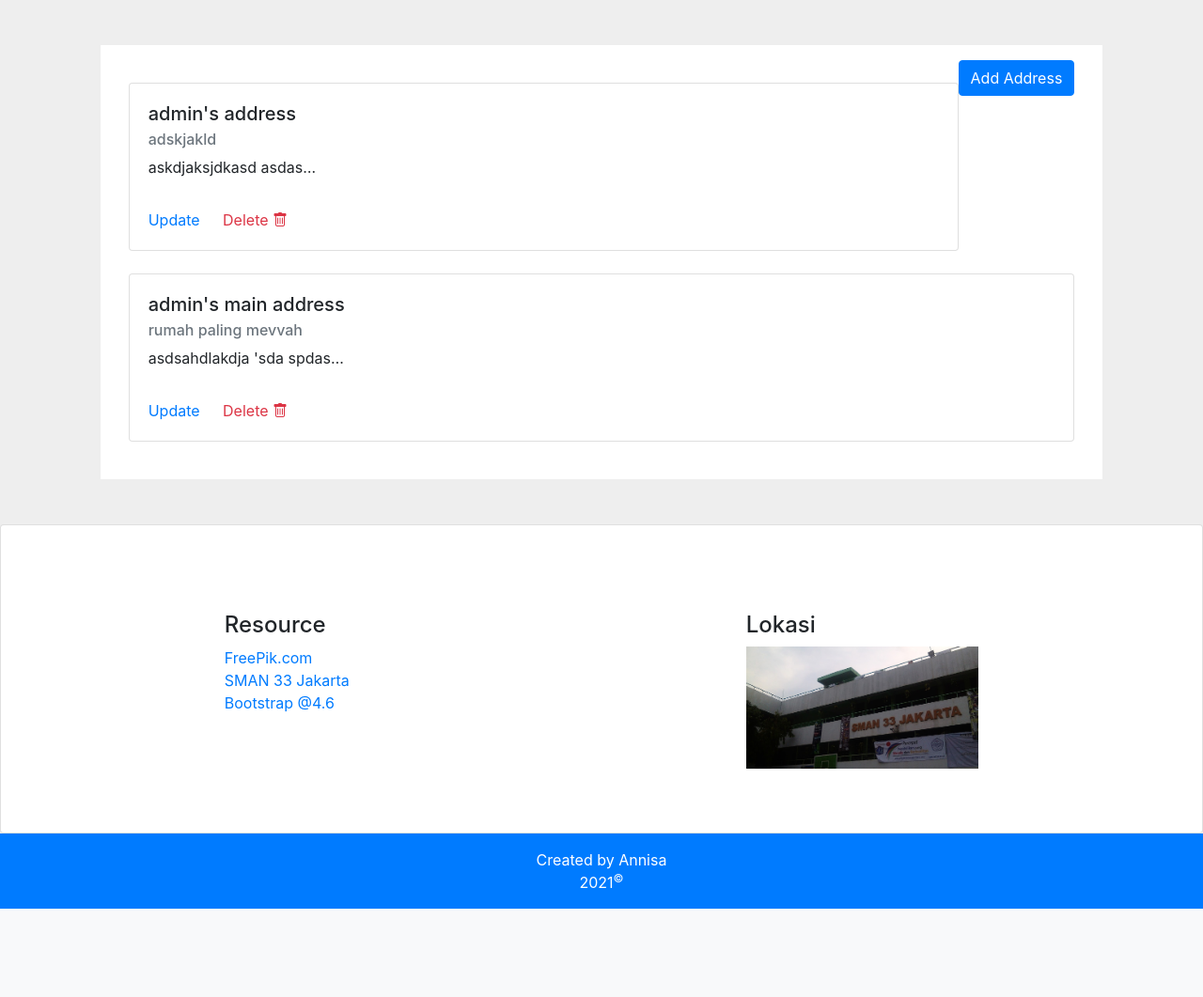
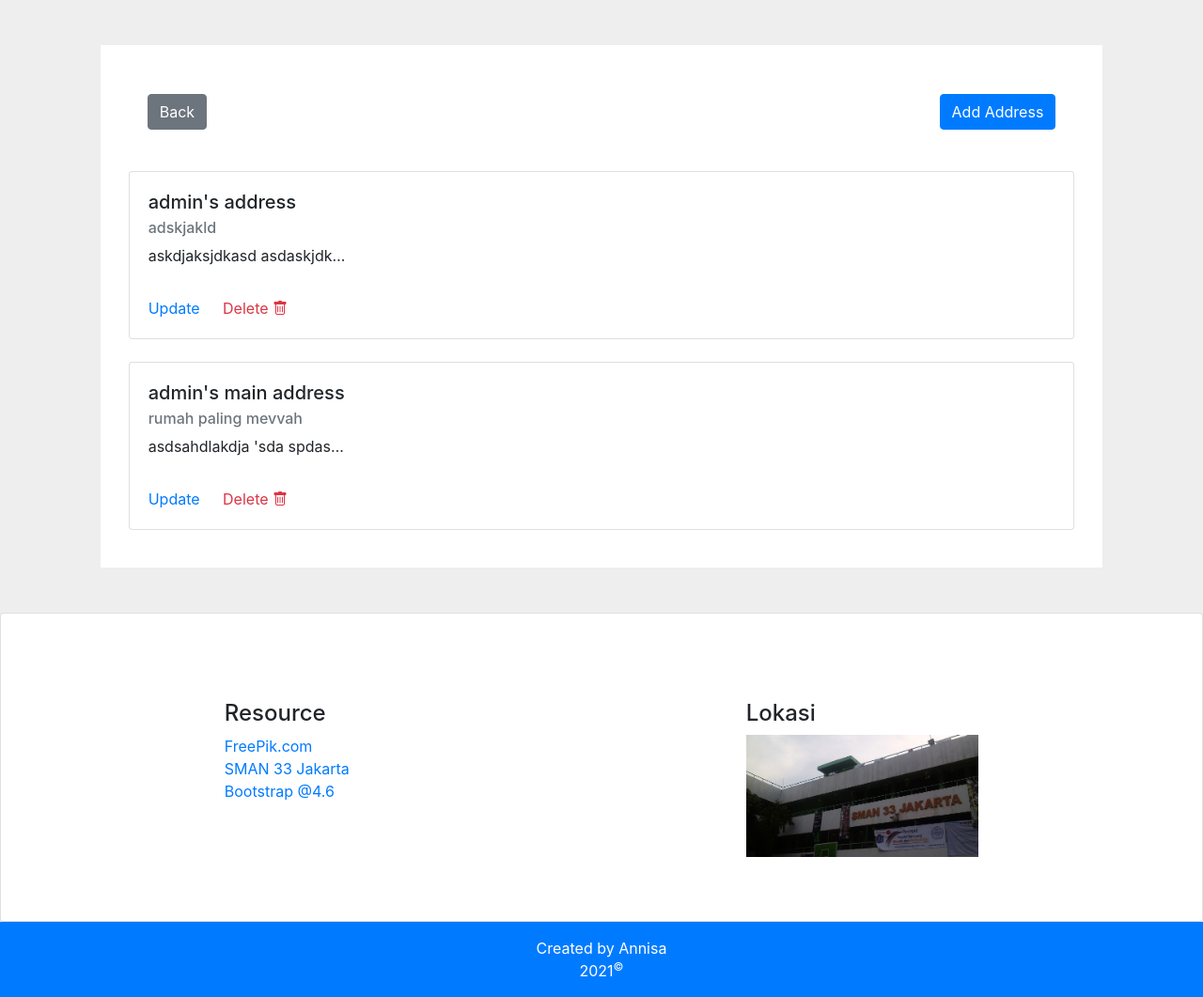
Before and after one commit to annisa-maharani/portfolio, a Django app: page /profile/address in a window 1280 px wide. Shown: the part 56-1117 px from the top of the page at 94% size. Before the commit the page ends 1023 px from the top, so only its background shows below. Run offline with Django 3.2, Linux system fonts and the light colour scheme; a user stored in the database is signed in; data comes from the database, SQL or seed files in the repository; some libraries are stand-ins or nearby versions.

Commit message:
address list html new design

```diff
--- a/beauty/templates/beauty/address.html
+++ b/beauty/templates/beauty/address.html
@@ -5,8 +5,13 @@
 {% block content %}
 <div class="row mx-auto my-5">
     <div class="col-10 col-lg-10 mx-auto bg-white py-3">
-        <div class="container-fluid"><a href="{% url 'beauty:add-address' %}" class="btn btn-primary float-right">Add Address</a></div>
         <div class="container mt-3 bg-white">
+            <div class="card border-0">
+                <div class="card-body">
+                    <a href="{% url 'beauty:profile' %}" class="btn btn-secondary float-center">Back</a>
+                    <a href="{% url 'beauty:add-address' %}" class="btn btn-primary float-right">Add Address</a>
+                </div>
+            </div>
             {% for add in address %}
             <div class="card my-4">
                 <div class="card-body">
```
